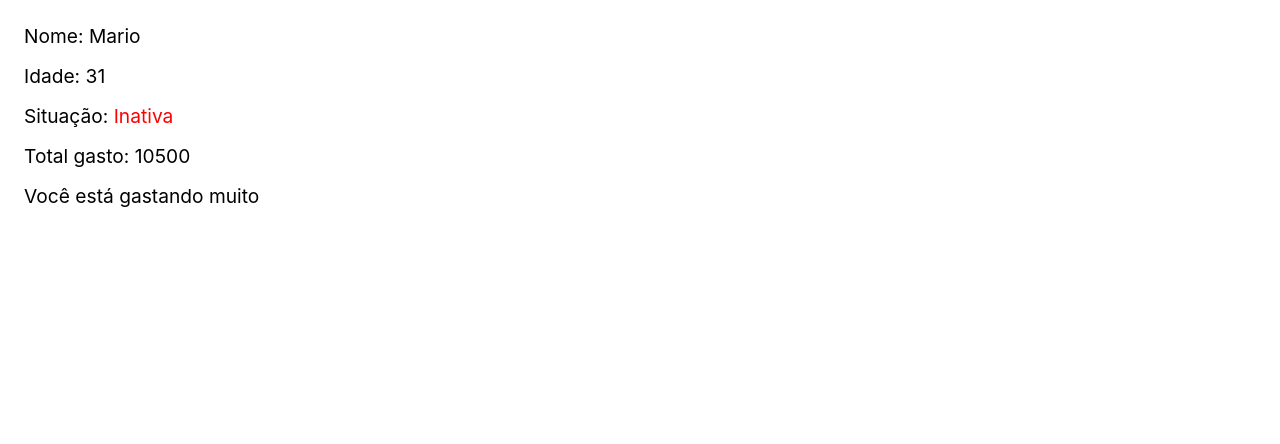
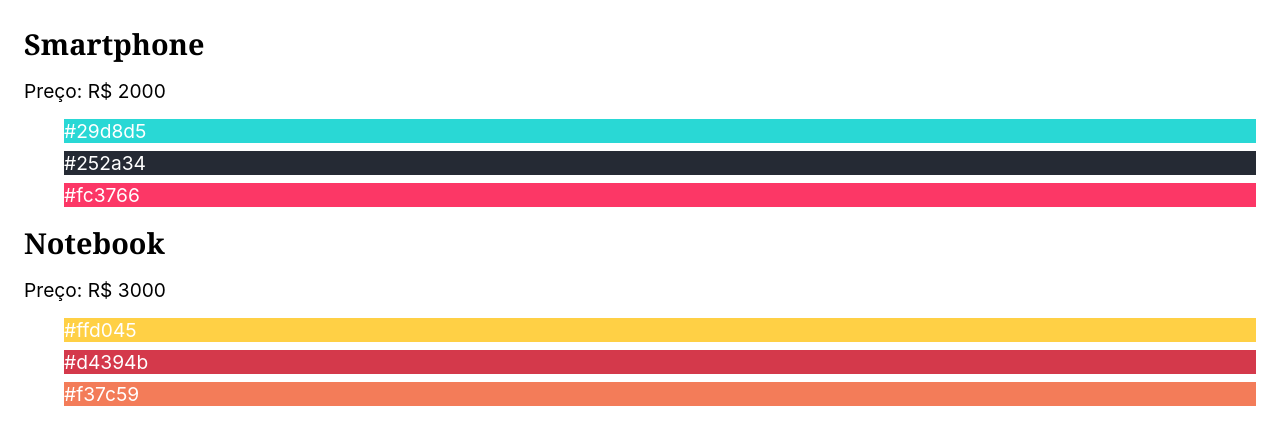
Before and after one commit to JoaoMNZ/OrigamidReactCourse, a React (Vite) app: page / in a window 1280 px wide. Shown: the top 444 px of the page. Built offline with nearby package versions, Linux system fonts and the light colour scheme.

Commit message:
2nd JSX exercise

```diff
--- a/src/App.jsx
+++ b/src/App.jsx
@@ -1,46 +1,48 @@
 import React from 'react';
 
-// Mostre os dados da aplicação, como aprensetado no vídeo
-// Não utilize CSS externo, use o style para mudar as cores
-// Se a situação estiver ativa pinte de verde, inativa vermelho
-// Se o gasto for maior que 10000 mostre uma mensagem
-const luana = {
-  cliente: 'Luana',
-  idade: 27,
-  compras: [
-    { nome: 'Notebook', preco: 'R$ 2500' },
-    { nome: 'Geladeira', preco: 'R$ 3000' },
-    { nome: 'Smartphone', preco: 'R$ 1500' },
-  ],
-  ativa: true,
+// Organize os produtos como mostrado no vídeo
+// Mostre apenas produtos que forem mais caros que R$ 1500
+const produtos = [
+  {
+    id: 1,
+    nome: 'Smartphone',
+    preco: 'R$ 2000',
+    cores: ['#29d8d5', '#252a34', '#fc3766'],
+  },
+  {
+    id: 2,
+    nome: 'Notebook',
+    preco: 'R$ 3000',
+    cores: ['#ffd045', '#d4394b', '#f37c59'],
+  },
+  {
+    id: 3,
+    nome: 'Tablet',
+    preco: 'R$ 1500',
+    cores: ['#365069', '#47c1c8', '#f95786'],
+  },
+];
+
+const App = () => {
+  console.log(produtos);
+  return(
+    <section>
+        {produtos
+        .filter( ({preco}) => Number(preco.replace("R$ ", "")) > 1500)
+        .map( ({id,nome,preco,cores}) =>
+        <div key={id}>
+          <h1>{nome}</h1>
+          <p>Preço: {preco}</p>
+          <ul>
+            {cores.map( (cor) =>
+            <li key={cor}style={ {backgroundColor: cor, color: "#ffffff"} }>
+              {cor}
+            </li>)}
+          </ul>
+        </div>)}
+    </section>
+  )
 };
 
-const mario = {
-  cliente: 'Mario',
-  idade: 31,
-  compras: [
-    { nome: 'Notebook', preco: 'R$ 2500' },
-    { nome: 'Geladeira', preco: 'R$ 3000' },
-    { nome: 'Smartphone', preco: 'R$ 1500' },
-    { nome: 'Guitarra', preco: 'R$ 3500' },
-  ],
-  ativa: false,
-};
-
-const App = () => {
-  const dados = mario;
-  let totalGasto = dados.compras
-    .map((compra) => Number(compra.preco.replace("R$ ", "")))
-    .reduce( (acumulador, preco) => acumulador + preco, 0)
-  return (
-    <div>
-      <p>Nome: {dados.cliente}</p>
-      <p>Idade: {dados.idade}</p>
-      <p>Situação: <span style={{ color: dados.ativa ? 'green' : 'red'}}>{dados.ativa ? "Ativa" : "Inativa"}</span> </p>
-      <p>Total gasto: {totalGasto} </p>
-      {totalGasto > 10000 && <p>Você está gastando muito</p>}
-    </div>
-  );
-};
 
 export default App
```
